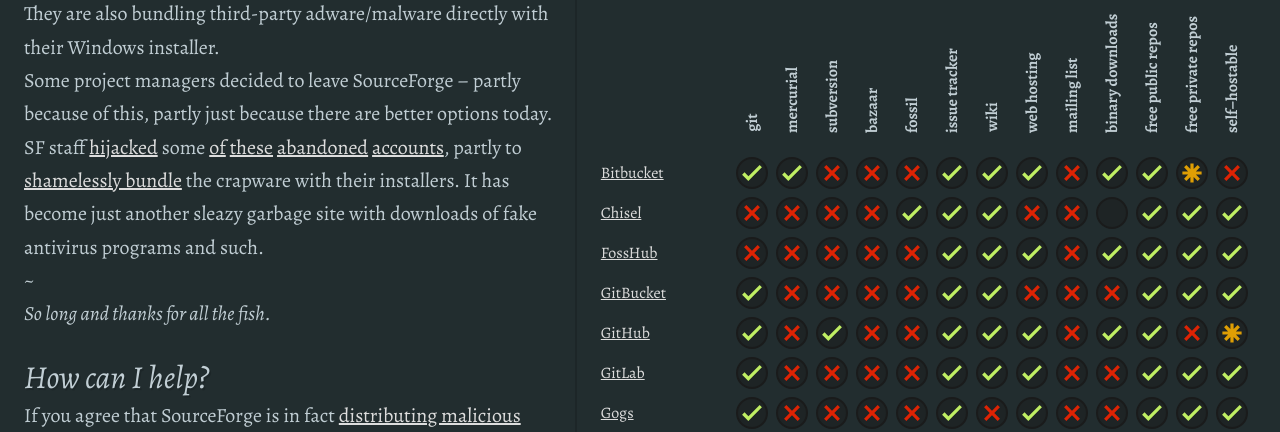
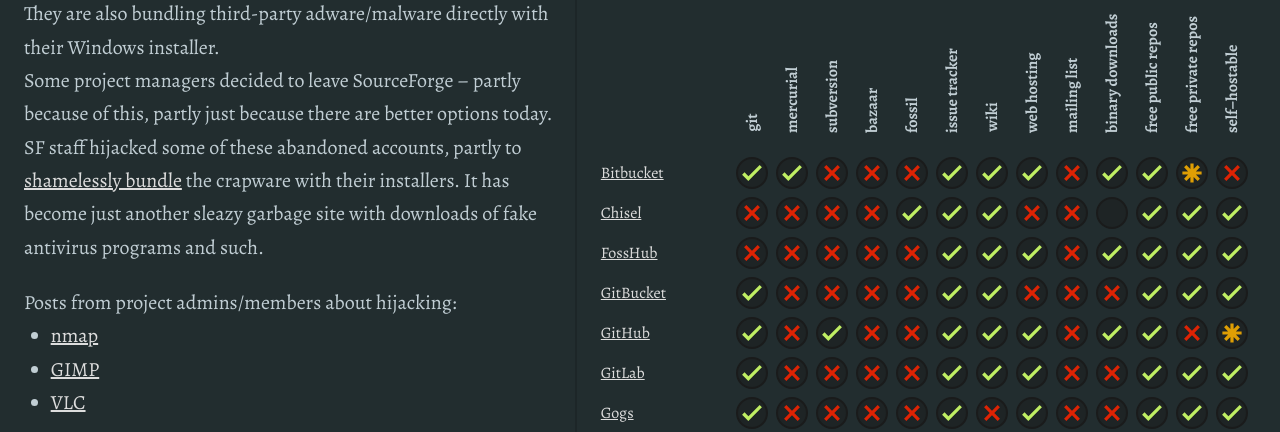
Before and after one commit to helb/helb.github.io, a plain HTML site: page goodbye-sourceforge/index.html in a window 1280 px wide. Shown: the part 442-874 px from the top of the page. Drawn offline with nearby package versions, Linux system fonts and the light colour scheme.

Commit message:
add links to posts about project hijacking

```diff
--- a/goodbye-sourceforge/index.html
+++ b/goodbye-sourceforge/index.html
@@ -16,7 +16,16 @@
     <section class="what">
       <h2>What happened?</h2>
       <p>SourceForge, once a&nbsp; trustworthy source code hosting site, started to place misleading ads (like <em>fake download buttons</em>) a few years ago. They are also bundling third-party adware/malware directly with their Windows installer.</p>
-      <p>Some project managers decided to leave SourceForge – partly because of this, partly just because there are better options today. SF staff <a href="http://seclists.org/nmap-dev/2015/q2/194">hijacked</a> some <a rel="nofollow" href="https://sourceforge.net/u/sf-editor/profile/">of</a> <a rel="nofollow" href="https://sourceforge.net/u/sf-editor2/profile/">these</a> <a rel="nofollow" href="https://sourceforge.net/u/sf-editor1/profile/">abandoned</a> <a rel="nofollow" href="https://sourceforge.net/u/sf-editor3/profile/">accounts</a>, partly to <a rel="nofollow" href="https://sourceforge.net/blog/gimp-win-project-wasnt-hijacked-just-abandoned/">shamelessly bundle</a> the crapware with their installers. It has become just another sleazy garbage site with downloads of fake antivirus programs and such.</p>
+      <p>Some project managers decided to leave SourceForge – partly because of this, partly just because there are better options today. SF staff hijacked some of these abandoned accounts, partly to <a rel="nofollow" href="https://sourceforge.net/blog/gimp-win-project-wasnt-hijacked-just-abandoned/">shamelessly bundle</a> the crapware with their installers. It has become just another sleazy garbage site with downloads of fake antivirus programs and such.</p>
+      <br>
+      <p>Posts from project admins/members about hijacking:</p>
+      <ul>
+        <li><a href="http://seclists.org/nmap-dev/2015/q2/194">nmap</a></li>
+        <li><a href="https://plus.google.com/u/0/+gimp/posts/cxhB1PScFpe">GIMP</a></li>
+        <li><a href="https://blog.l0cal.com/2015/06/02/what-happened-to-sourceforge/">VLC</a></li>
+      </ul>
+      <br>
+      <p>SF's profiles with projects they took over:<br><a rel="nofollow" href="https://sourceforge.net/u/sf-editor/profile/">sf-editor</a>, <a rel="nofollow" href="https://sourceforge.net/u/sf-editor1/profile/">sf-editor1</a>, <a rel="nofollow" href="https://sourceforge.net/u/sf-editor2/profile/">sf-editor2</a>, <a rel="nofollow" href="https://sourceforge.net/u/sf-editor3/profile/">sf-editor3</a>.
       <p>~</p>
       <p><em>So long and thanks for all the fish.</em></p>
 
```
